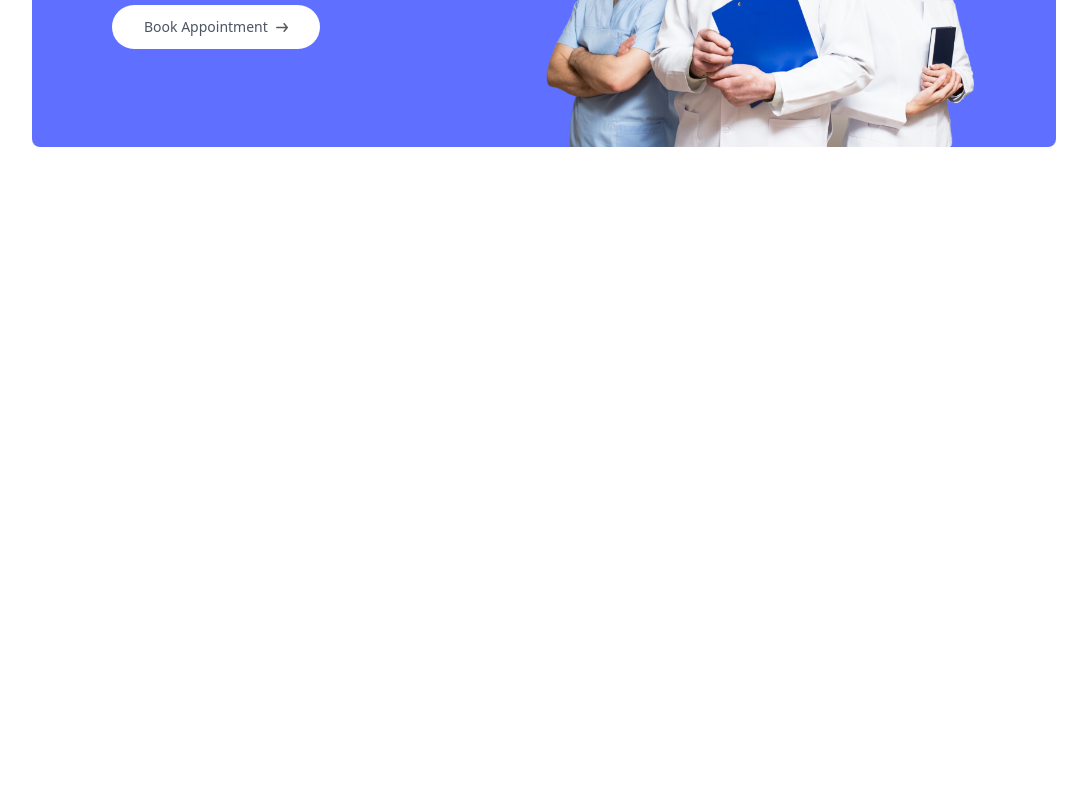
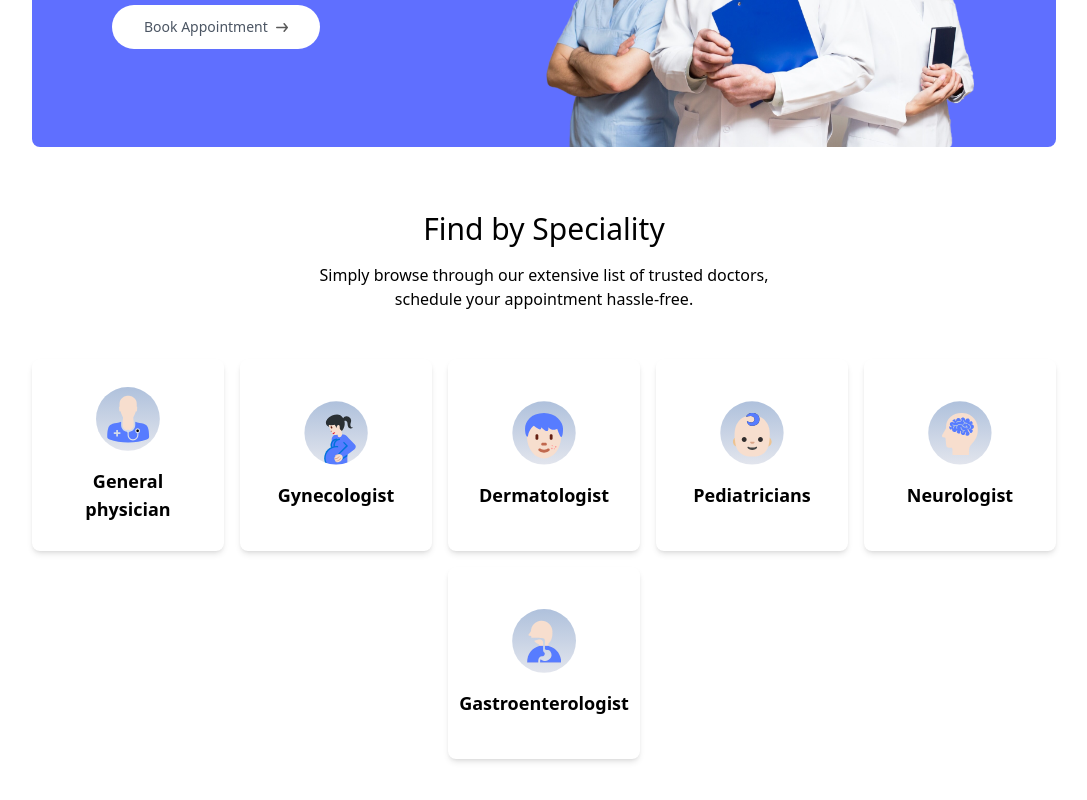
Before and after one commit to shoaibansari5398/CureConnect, a React (Vite) app in the folder frontend/: page / in a window 1280 px wide. Shown: the part 540-1340 px from the top of the page, without its empty margins (96-1183 px from the left). Before the commit the page ends 800 px from the top, so only its background shows below. Built offline with nearby package versions, Linux system fonts and the light colour scheme.

Commit message:
added specialityMenu section

```diff
--- a/frontend/src/components/Header.jsx
+++ b/frontend/src/components/Header.jsx
@@ -17,7 +17,7 @@ const Header = () => {
 					</p>
 				</div>
 				<a
-					href=""
+					href="#speciality"
 					className="flex items-center gap-2 bg-white px-8 py-3 rounded-full text-gray-600 text-sm m-auto md:m-0 hover:scale-105 transition-all duration-300"
 				>
 					Book Appointment{" "}
--- /dev/null
+++ b/frontend/src/components/SpecialityMenu.jsx
@@ -0,0 +1,33 @@
+import React from "react";
+import { specialityData } from "../assets/assets";
+import { Link } from "react-router-dom";
+
+const SpecialityMenu = () => {
+	return (
+		<div id="speciality" className="py-16 flex flex-col gap-4">
+			<h1 className="text-2xl md:text-3xl text-center ">Find by Speciality</h1>
+			<p className="text-center text-sm md:text-base">
+				Simply browse through our extensive list of trusted doctors,
+				<br />
+				schedule your appointment hassle-free.
+			</p>
+			<div className="flex flex-wrap justify-center gap-4 mt-8">
+				{specialityData.map((item, index) => (
+					<Link
+						onClick={() => scrollTo(0, 0)}
+						to={`/doctors/${item.speciality}`}
+						key={index}
+						className="bg-white rounded-lg shadow-md p-4 w-48 h-48 flex flex-col items-center justify-center hover:translate-y-[-10px] transition-all duration-500"
+					>
+						<img src={item.image} alt={item.speciality} className="w-16 h-16" />
+						<h2 className="text-lg font-semibold text-center mt-4">
+							{item.speciality}
+						</h2>
+					</Link>
+				))}
+			</div>
+		</div>
+	);
+};
+
+export default SpecialityMenu;
--- a/frontend/src/pages/Home.jsx
+++ b/frontend/src/pages/Home.jsx
@@ -1,11 +1,13 @@
 import React from "react";
 import Header from "../components/Header";
+import SpecialityMenu from "../components/SpecialityMenu";
 
 
 const Home = () => {
 	return (
 		<div>
 			<Header />
+			<SpecialityMenu />
 		</div>
 	);
 };
```
